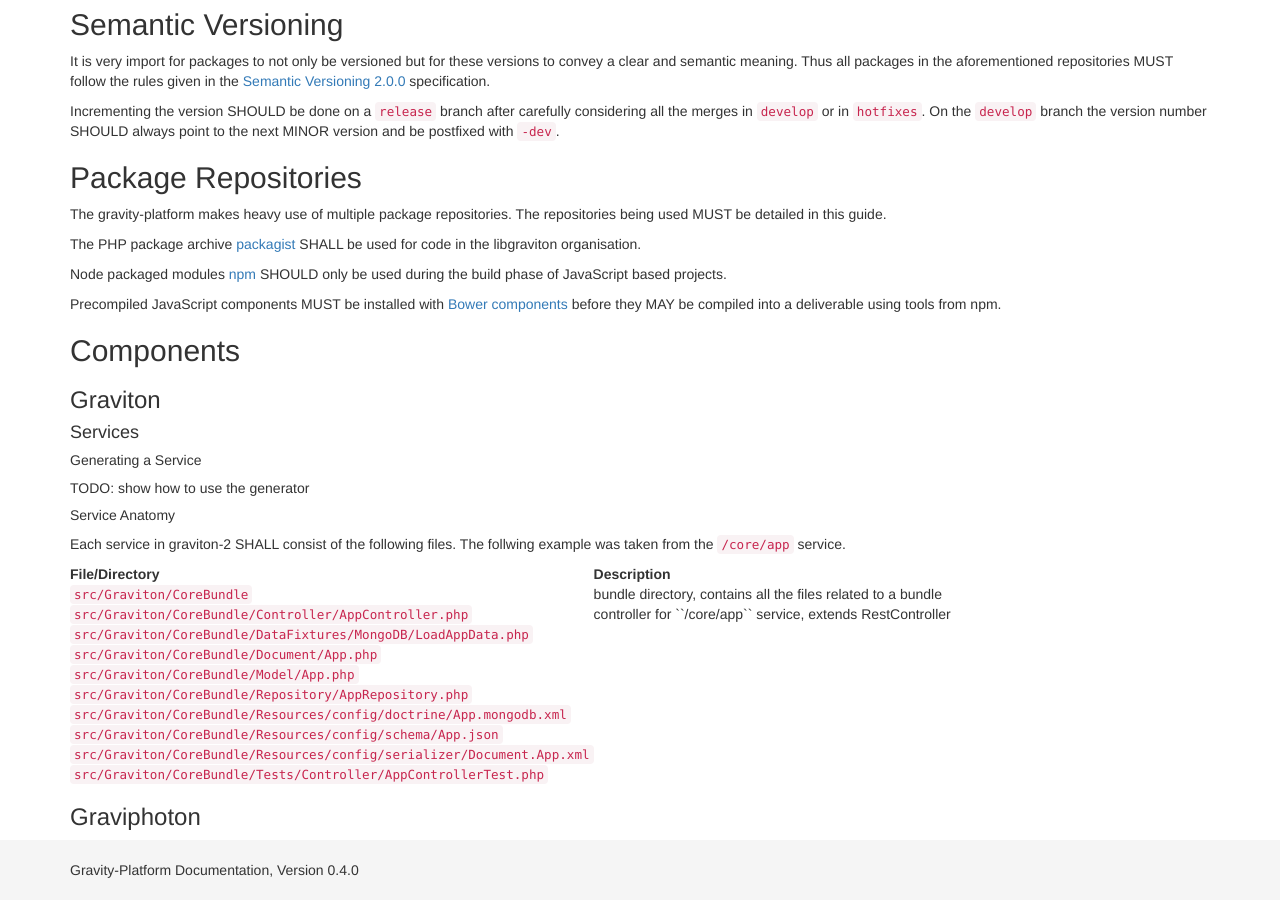
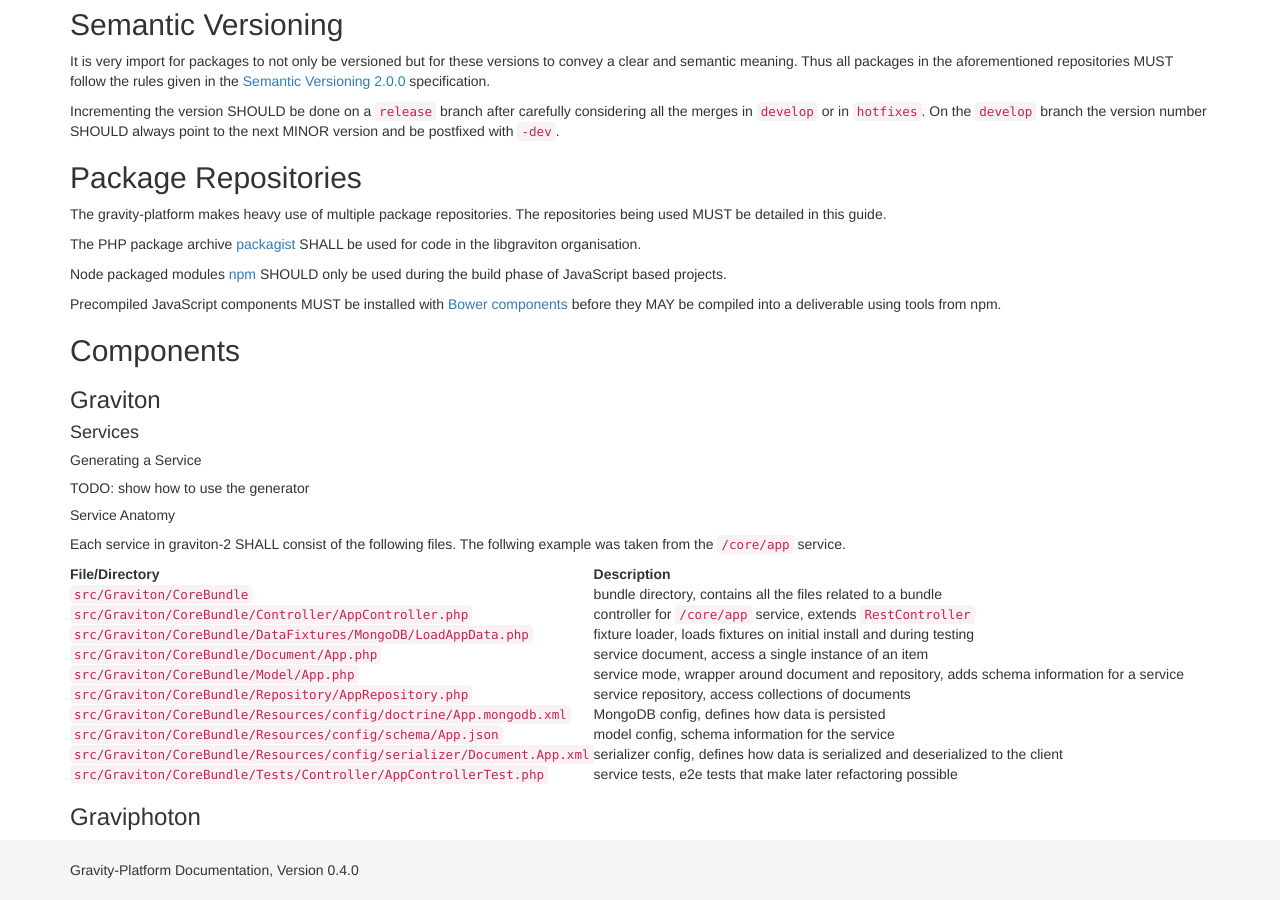
Before and after one commit to gravity-platform/doc, a Jekyll site: the page built from hacking.md, in a window 1280 px wide and 900 px high, scrolled down 670 px. Built offline with Jekyll 4.4.1, drawn with Linux system fonts in a browser that asks for light colours; nearby versions of some CDN libraries; Markdown is read by kramdown in place of the engine named in the settings.

Commit message:
add some preliminary texts

```diff
--- a/hacking.md
+++ b/hacking.md
@@ -84,39 +84,39 @@ Each service in graviton-2 SHALL consist of the following files. The follwing ex
   </tr>
   <tr>
     <td><code>src/Graviton/CoreBundle/Controller/AppController.php</code></td>
-    <td>controller for ``/core/app`` service, extends RestController</td>
+    <td>controller for <code>/core/app</code> service, extends <code>RestController</code></td>
   </tr>
   <tr>
     <td><code>src/Graviton/CoreBundle/DataFixtures/MongoDB/LoadAppData.php</code></td>
-    <td></td>
+    <td>fixture loader, loads fixtures on initial install and during testing</td>
   </tr>
   <tr>
     <td><code>src/Graviton/CoreBundle/Document/App.php</code></td>
-    <td></td>
+    <td>service document, access a single instance of an item</td>
   </tr>
   <tr>
     <td><code>src/Graviton/CoreBundle/Model/App.php</code></td>
-    <td></td>
+    <td>service mode, wrapper around document and repository, adds schema information for a service</td>
   </tr>
   <tr>
     <td><code>src/Graviton/CoreBundle/Repository/AppRepository.php</code></td>
-    <td></td>
+    <td>service repository, access collections of documents</td>
   </tr>
   <tr>
     <td><code>src/Graviton/CoreBundle/Resources/config/doctrine/App.mongodb.xml</code></td>
-    <td></td>
+    <td>MongoDB config, defines how data is persisted</td>
   </tr>
   <tr>
     <td><code>src/Graviton/CoreBundle/Resources/config/schema/App.json</code></td>
-    <td></td>
+    <td>model config, schema information for the service</td>
   </tr>
   <tr>
     <td><code>src/Graviton/CoreBundle/Resources/config/serializer/Document.App.xml</code></td>
-    <td></td>
+    <td>serializer config, defines how data is serialized and deserialized to the client</td>
   </tr>
   <tr>
     <td><code>src/Graviton/CoreBundle/Tests/Controller/AppControllerTest.php</code></td>
-    <td></td>
+    <td>service tests, e2e tests that make later refactoring possible</td>
   </tr>
 </table>
 
```
